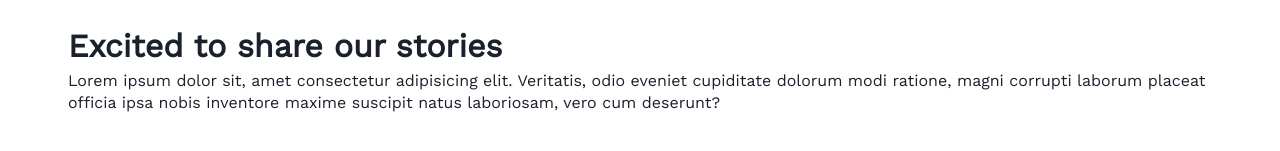
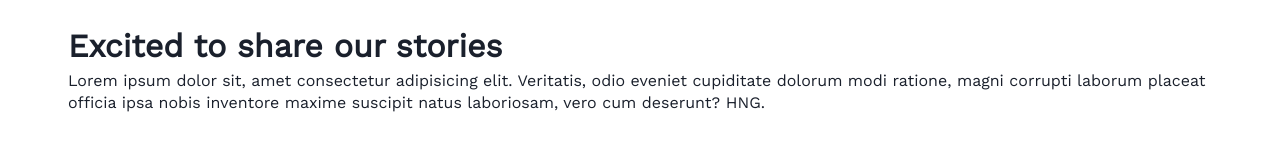
Before and after one commit to workshopapps/workshopapps-portfolio, a Next.js app in the folder frontend/: page /stories in a window 1280 px wide. Shown: the part 787-938 px from the top of the page. Built offline with nearby package versions, Linux system fonts and the light colour scheme.

Commit message:
testing pipeline

```diff
--- a/frontend/pages/stories.jsx
+++ b/frontend/pages/stories.jsx
@@ -39,7 +39,7 @@ export default function Stories() {
               Lorem ipsum dolor sit, amet consectetur adipisicing elit.
               Veritatis, odio eveniet cupiditate dolorum modi ratione, magni
               corrupti laborum placeat officia ipsa nobis inventore maxime
-              suscipit natus laboriosam, vero cum deserunt?
+              suscipit natus laboriosam, vero cum deserunt? HNG.
             </p>
           </header>
 
```
